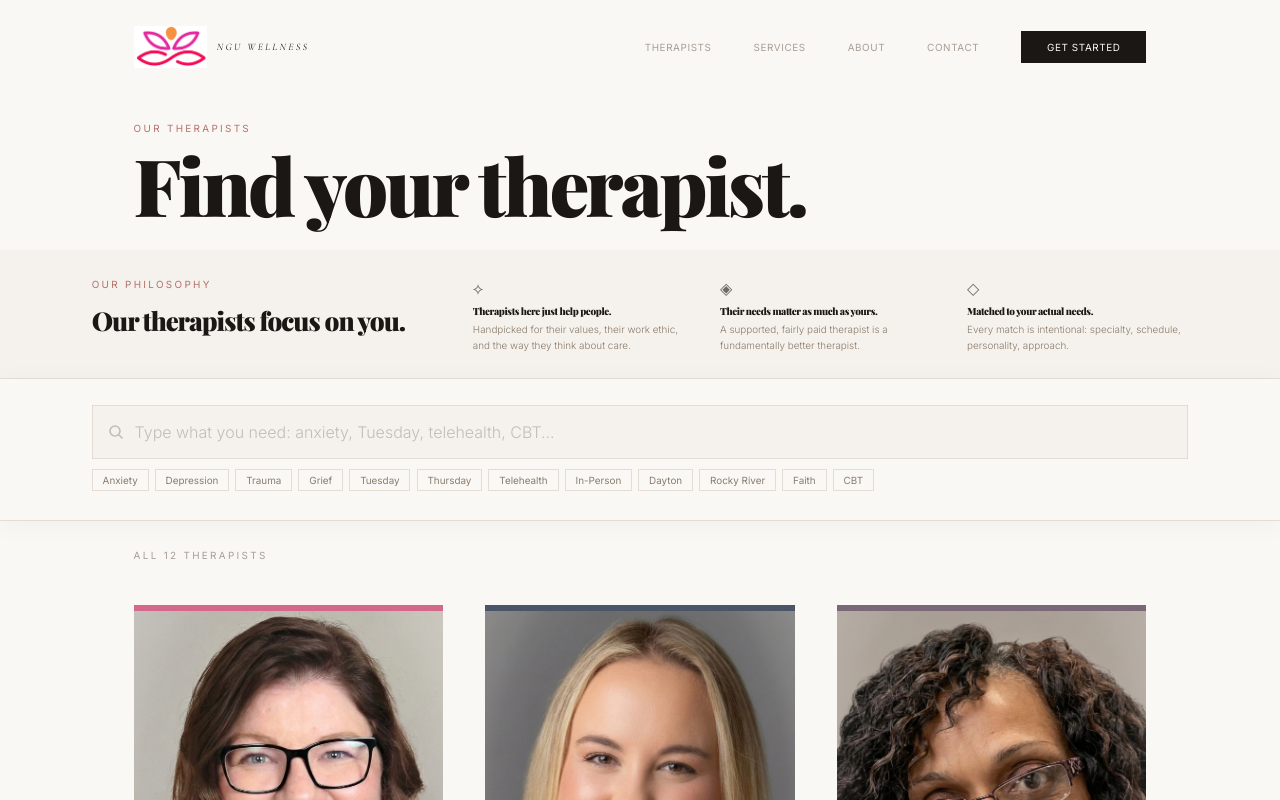
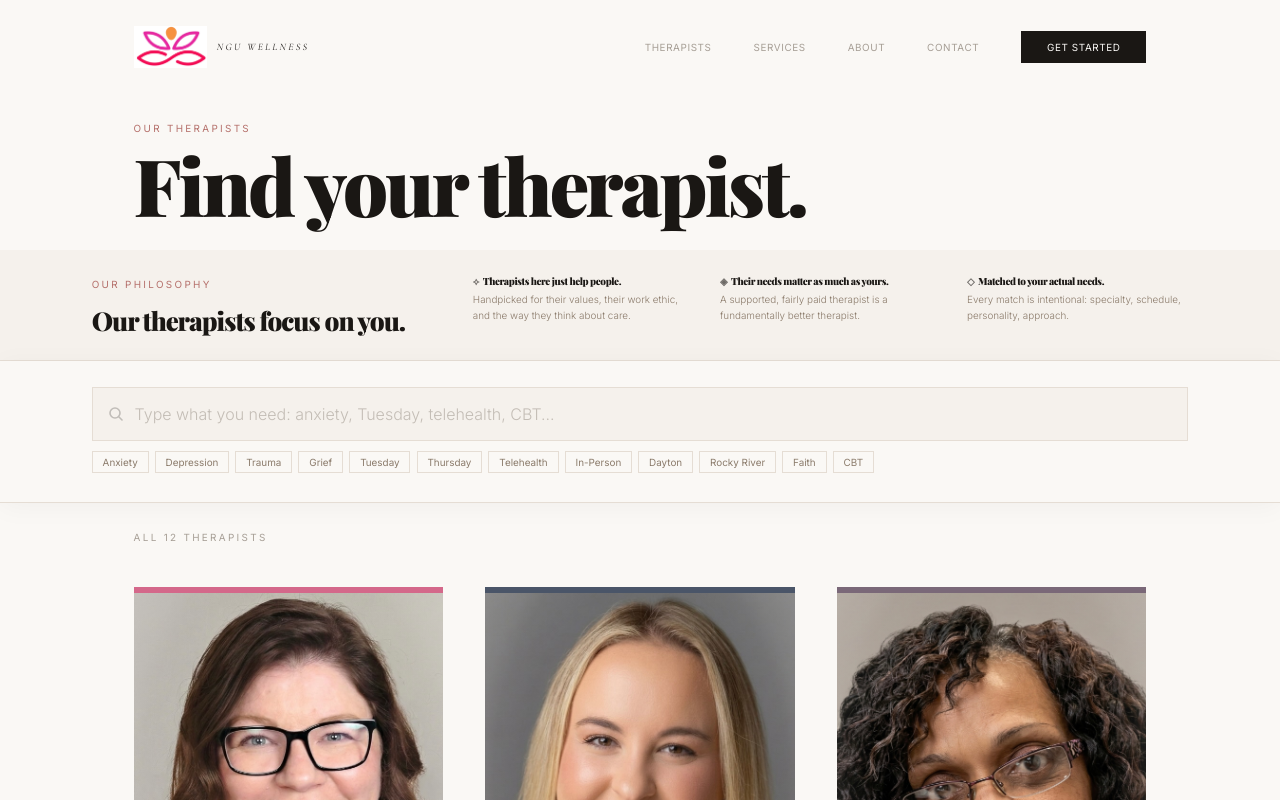
Before and after one commit to JDOG332/nguwellness, a Next.js app: page /therapists in a window 1280 px wide. Shown: the top 800 px of the page. Built offline with nearby package versions, Linux system fonts and the light colour scheme; a web font is replaced by a local one.

Commit message:
Icons inline with pillar headings — tighter philosophy band

```diff
--- a/app/therapists/TherapistsDirectory.jsx
+++ b/app/therapists/TherapistsDirectory.jsx
@@ -212,8 +212,7 @@ const dirStyles = `
   }
 
   .dir-phil-icon {
-    font-size: var(--t-base);
-    margin-bottom: var(--s-3xs);
+    margin-right: var(--s-3xs);
     opacity: var(--alpha-phi);
   }
 
@@ -454,8 +453,7 @@ export default function TherapistsDirectory() {
               { icon: "◇", head: "Matched to your actual needs.", body: "Every match is intentional: specialty, schedule, personality, approach." },
             ].map(({ icon, head, body }) => (
               <div key={head} className="dir-phil-col">
-                <p className="dir-phil-icon">{icon}</p>
-                <p className="dir-phil-head">{head}</p>
+                <p className="dir-phil-head"><span className="dir-phil-icon">{icon}</span>{head}</p>
                 <p className="dir-phil-body">{body}</p>
               </div>
             ))}
```
